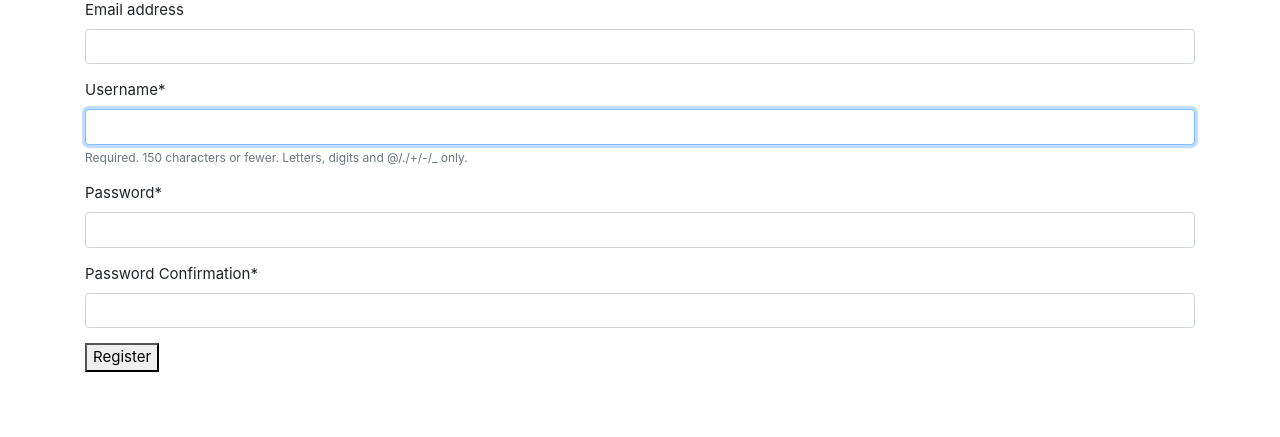
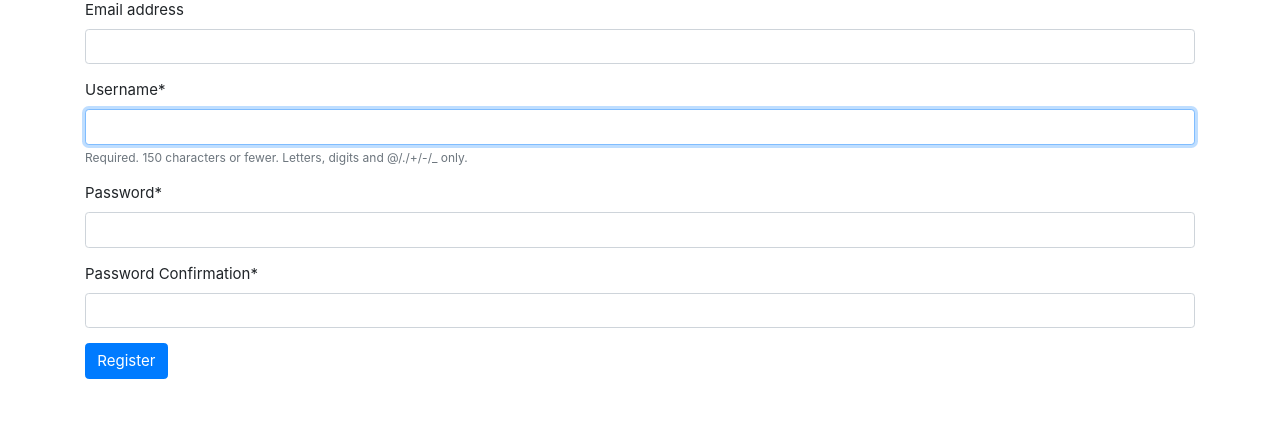
Before and after one commit to LukaszPlawinski/DigiShop, a Django app: page /accounts/registration in a window 1280 px wide. Shown: the part 127-564 px from the top of the page. Run offline with Django 3.2, Linux system fonts and the light colour scheme; data that the repository does not hold is empty; some libraries are stand-ins or nearby versions.

Commit message:
styled button

```diff
--- a/accounts/templates/login.html
+++ b/accounts/templates/login.html
@@ -5,7 +5,7 @@
         <form method="POST">
         {% csrf_token %}
         {{ login_form | crispy }}
-        <button type="submit">Login</button>
+        <button class="btn btn-primary" type="submit">Login</button>
     </form>
     <p class="text-center">If you don't have an account you can <a href="{% url 'registration' %}">Register</a></p>
     </div>
--- a/accounts/templates/registration.html
+++ b/accounts/templates/registration.html
@@ -5,7 +5,7 @@
         <form method="POST">
         {% csrf_token %}
         {{ registration_form | crispy }}
-        <button type="submit">Register</button>
+        <button class="btn btn-primary" type="submit">Register</button>
     </form>
     </div>
 {% endblock %}
```
